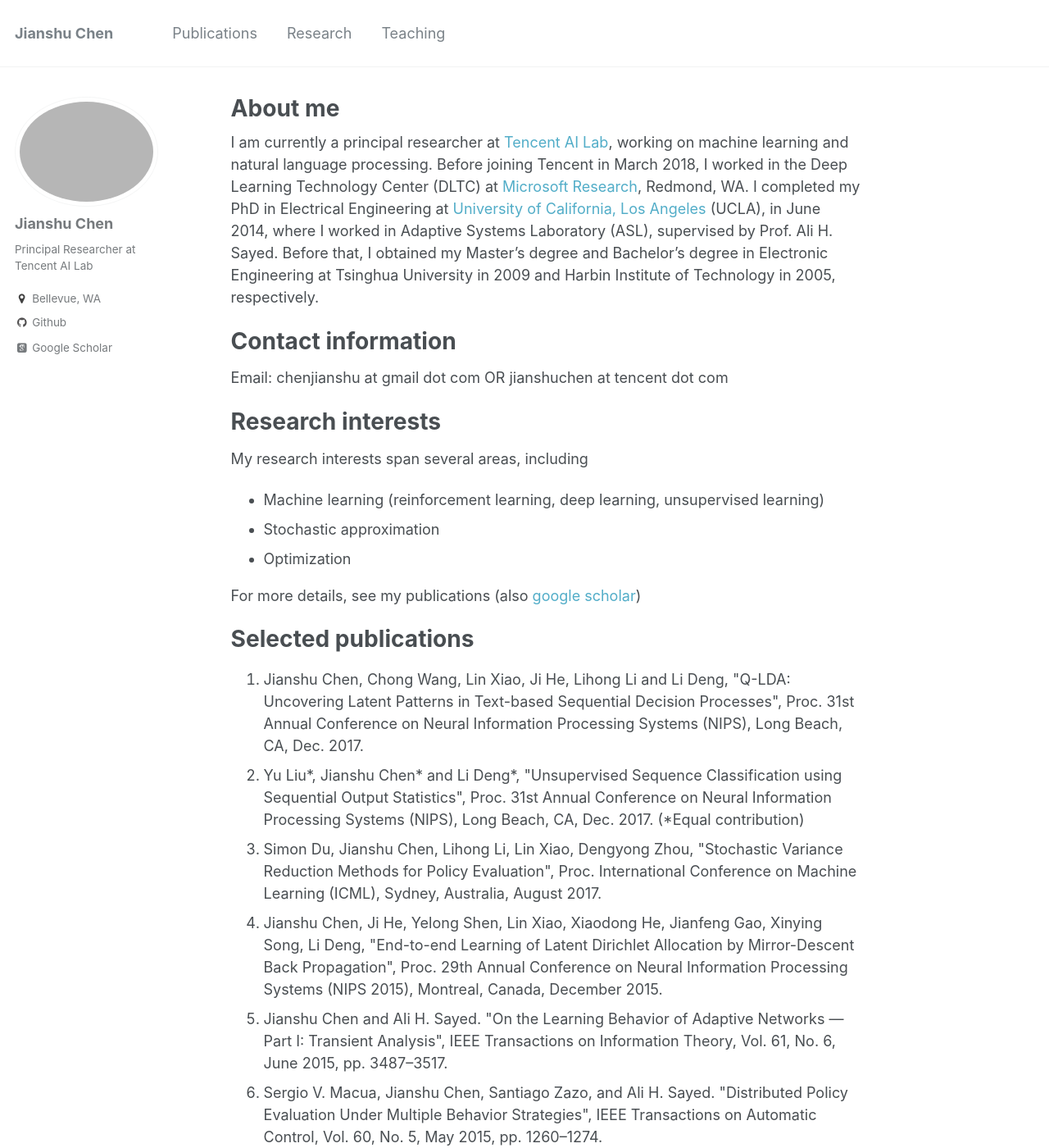
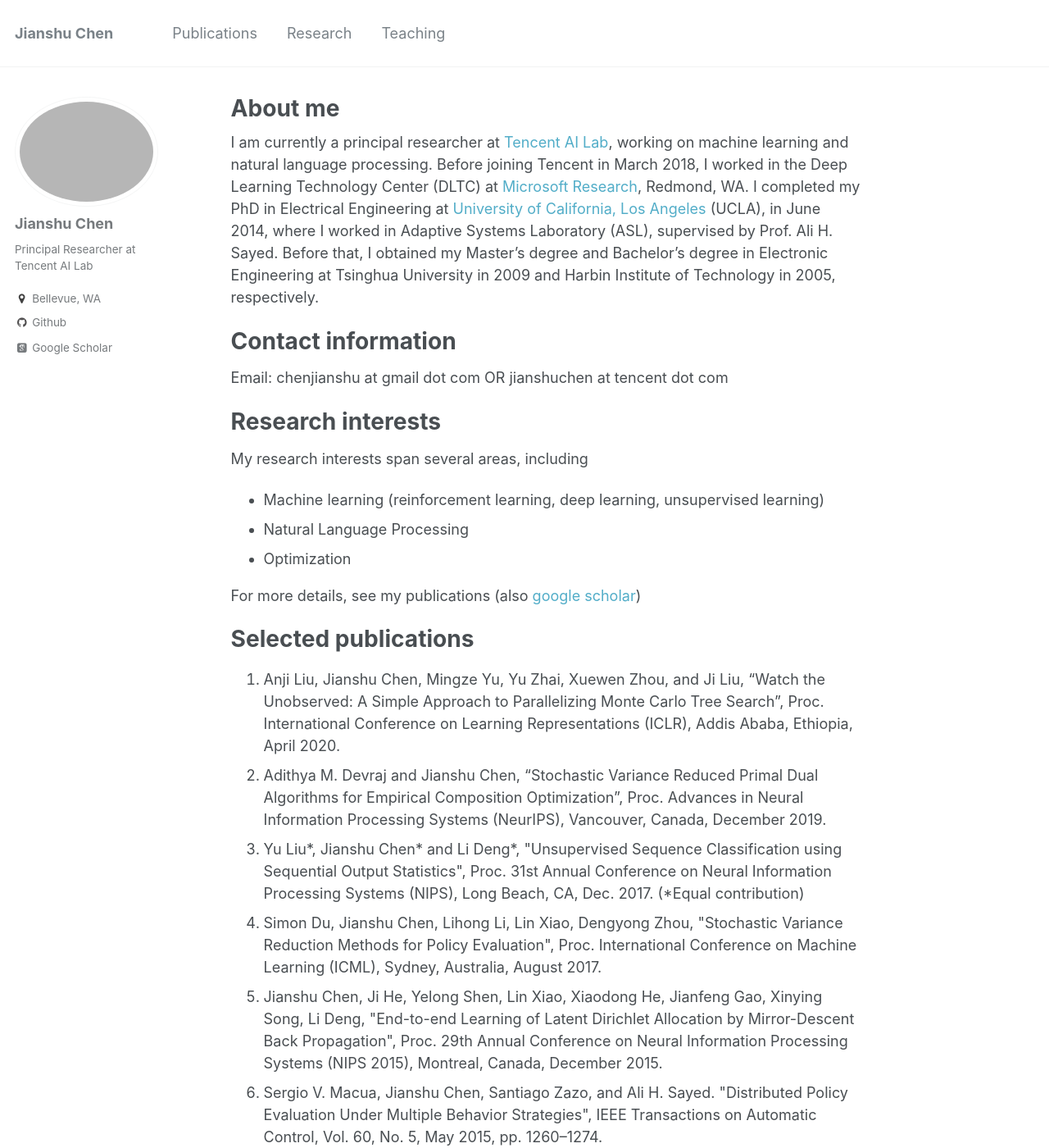
Before and after one commit to chenjianshu/chenjianshu.github.io, a Jekyll site: the page built from _pages/about.md, in a window 1280 px wide and 1400 px high. Shown: the whole window at 82% size. Built offline with Jekyll 4.4.1, drawn with Linux system fonts in a browser that asks for light colours; some web fonts are replaced.

Commit message:
update main page

```diff
--- a/_pages/about.md
+++ b/_pages/about.md
@@ -20,7 +20,7 @@ Research interests
 ======
 My research interests span several areas, including
 * Machine learning (reinforcement learning, deep learning, unsupervised learning)
-* Stochastic approximation
+* Natural Language Processing
 * Optimization
 
 For more details, see my publications (also [google scholar](https://scholar.google.com/citations?user=jQeFWdoAAAAJ&hl=en))
@@ -28,9 +28,9 @@ For more details, see my publications (also [google scholar](https://scholar.goo
 
 Selected publications
 ======
-1. Jianshu Chen, Chong Wang, Lin Xiao, Ji He, Lihong Li and Li Deng, \"Q-LDA: Uncovering Latent Patterns in Text-based Sequential Decision Processes\", Proc. 31st Annual Conference on Neural Information Processing Systems (NIPS), Long Beach, CA, Dec. 2017.
+1. Anji Liu, Jianshu Chen, Mingze Yu, Yu Zhai, Xuewen Zhou, and Ji Liu, “Watch the Unobserved: A Simple Approach to Parallelizing Monte Carlo Tree Search”, Proc. International Conference on Learning Representations (ICLR), Addis Ababa, Ethiopia, April 2020.
+1. Adithya M. Devraj and Jianshu Chen, “Stochastic Variance Reduced Primal Dual Algorithms for Empirical Composition Optimization”, Proc. Advances in Neural Information Processing Systems (NeurIPS), Vancouver, Canada, December 2019.
 1. Yu Liu\*, Jianshu Chen\* and Li Deng\*, \"Unsupervised Sequence Classification using Sequential Output Statistics\", Proc. 31st Annual Conference on Neural Information Processing Systems (NIPS), Long Beach, CA, Dec. 2017. (\*Equal contribution)
 1. Simon Du, Jianshu Chen, Lihong Li, Lin Xiao, Dengyong Zhou, \"Stochastic Variance Reduction Methods for Policy Evaluation\", Proc. International Conference on Machine Learning (ICML), Sydney, Australia, August 2017.
 1. Jianshu Chen, Ji He, Yelong Shen, Lin Xiao, Xiaodong He, Jianfeng Gao, Xinying Song, Li Deng, \"End-to-end Learning of Latent Dirichlet Allocation by Mirror-Descent Back Propagation\", Proc. 29th Annual Conference on Neural Information Processing Systems (NIPS 2015), Montreal, Canada, December 2015.
-1. Jianshu Chen and Ali H. Sayed. \"On the Learning Behavior of Adaptive Networks — Part I: Transient Analysis\", IEEE Transactions on Information Theory,  Vol. 61, No. 6, June 2015, pp. 3487–3517.
 1. Sergio V. Macua, Jianshu Chen, Santiago Zazo, and Ali H. Sayed. \"Distributed Policy Evaluation Under Multiple Behavior Strategies\", IEEE Transactions on Automatic Control, Vol. 60, No. 5, May 2015, pp. 1260–1274.
```
